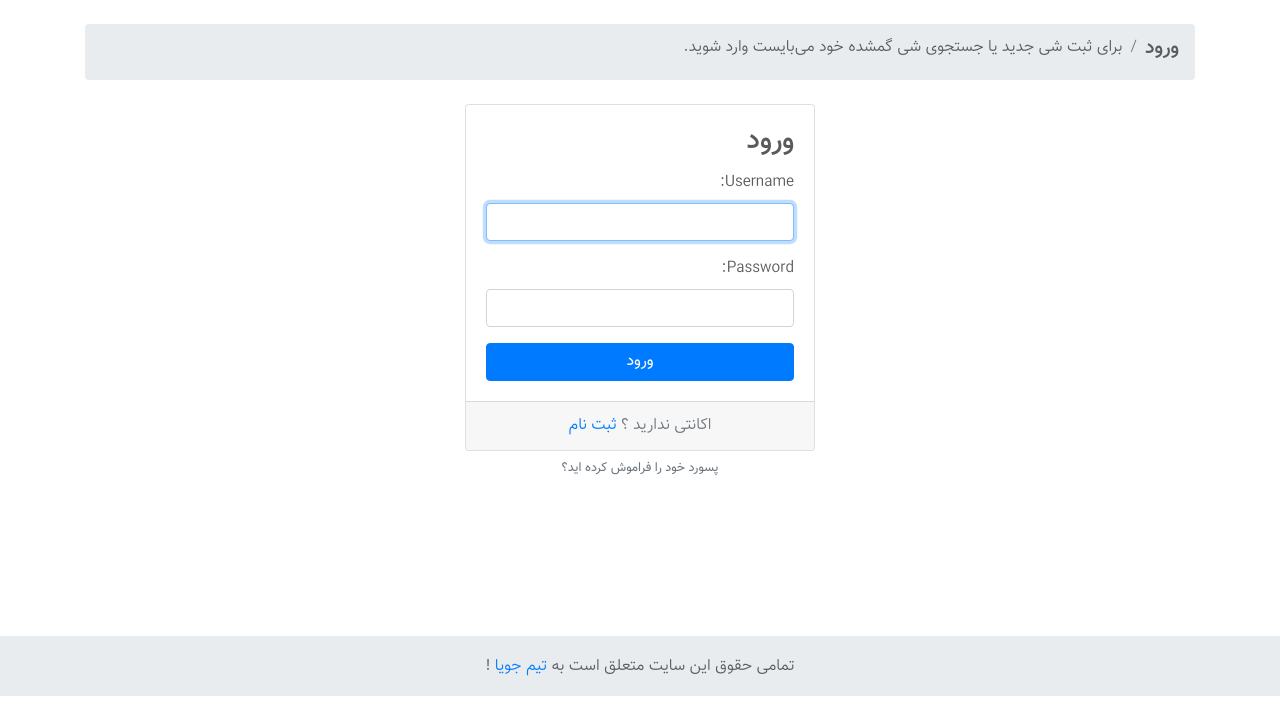
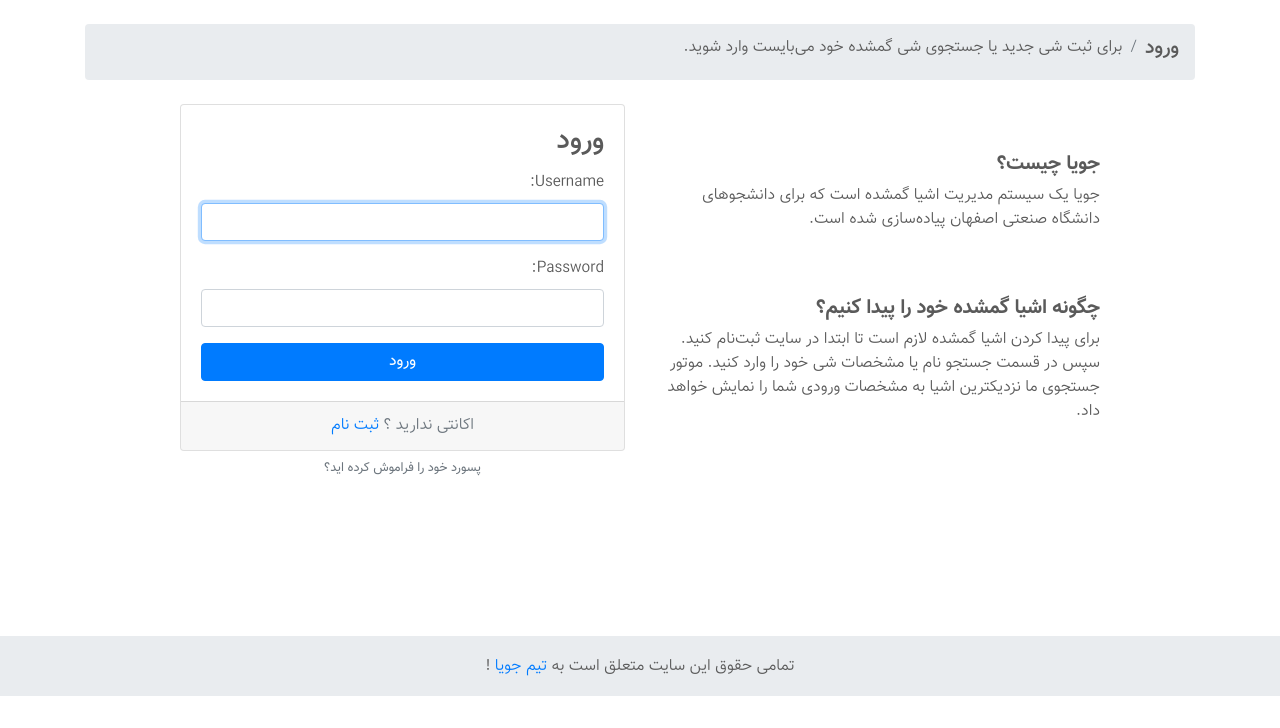
Before and after one commit to jooya1/jooya, a Django app: page /login/ in a window 1280 px wide. Shown: the part 56-784 px from the top of the page. Run offline with Django 3.2, Linux system fonts and the light colour scheme; some libraries are stand-ins or nearby versions; some web fonts are replaced.

Commit message:
Update style

```diff
--- a/jooya/templates/login.html
+++ b/jooya/templates/login.html
@@ -9,7 +9,23 @@
 
 {% block body_block %}
   <div class="row justify-content-center">
-    <div class="col-lg-4 col-md-6 col-sm-8">
+     <div class="col-sm-12 col-md-5">
+            <div class="panel panel-default">
+                <div class="panel-body">
+                    <!-- Content -->
+                    <br><br>
+                    <h5 class="text-uppercase font-weight-bold text-right">جویا چیست؟</h5>
+                    <p class="text-right">جویا یک سیستم مدیریت اشیا گمشده است که برای دانشجوهای دانشگاه صنعتی اصفهان پیاده‌سازی شده است.</p>
+                    <!-- Content -->
+                    <br><br>
+                    <h5 class="text-uppercase font-weight-bold  text-right"> چگونه اشیا گمشده خود را پیدا کنیم؟ </h5>
+                    <p class="text-right">برای پیدا کردن اشیا گمشده لازم است تا ابتدا در سایت ثبت‌نام کنید. سپس در قسمت جستجو نام یا مشخصات شی خود را وارد کنید. موتور جستجوی ما نزدیکترین اشیا به مشخصات ورودی شما را نمایش خواهد داد. </p>
+                    <br><br>
+                </div>
+            </div>
+        </div>
+
+    <div class="col-sm-12 col-md-5">
       <div class="card">
         <div class="card-body">
           <h3 class="card-title">ورود</h3>
```
Also changed, not shown: jooya/templates/things/index.html (+12 -11 lines).
